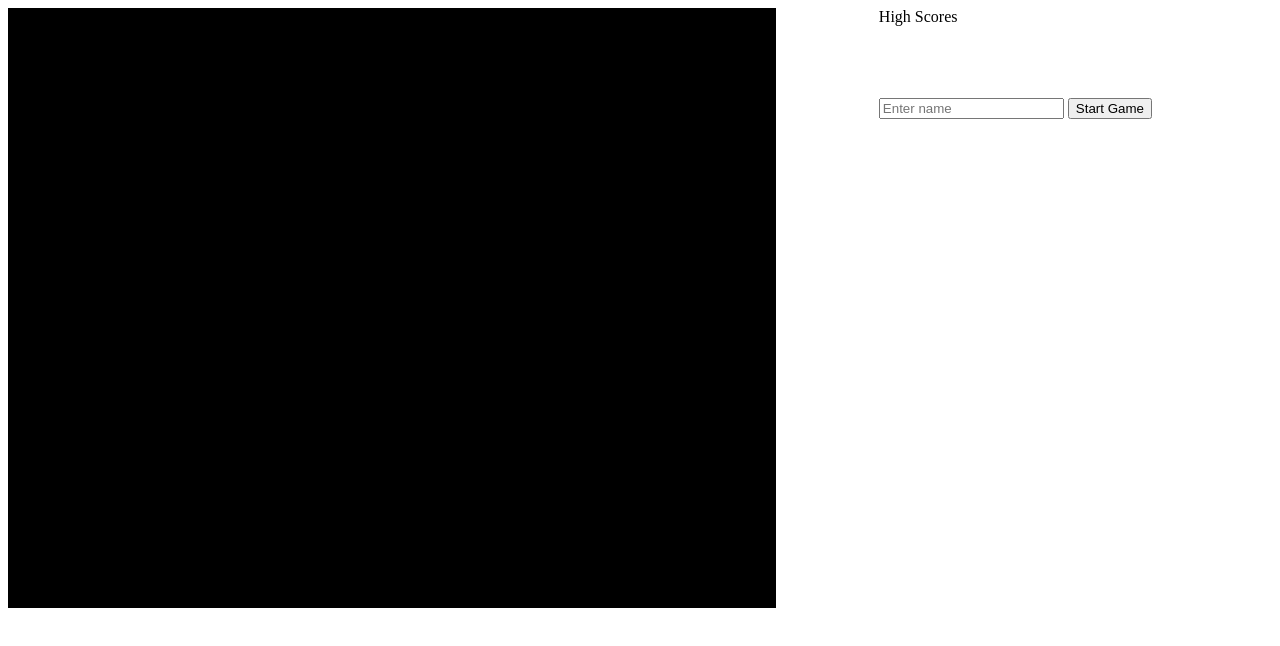
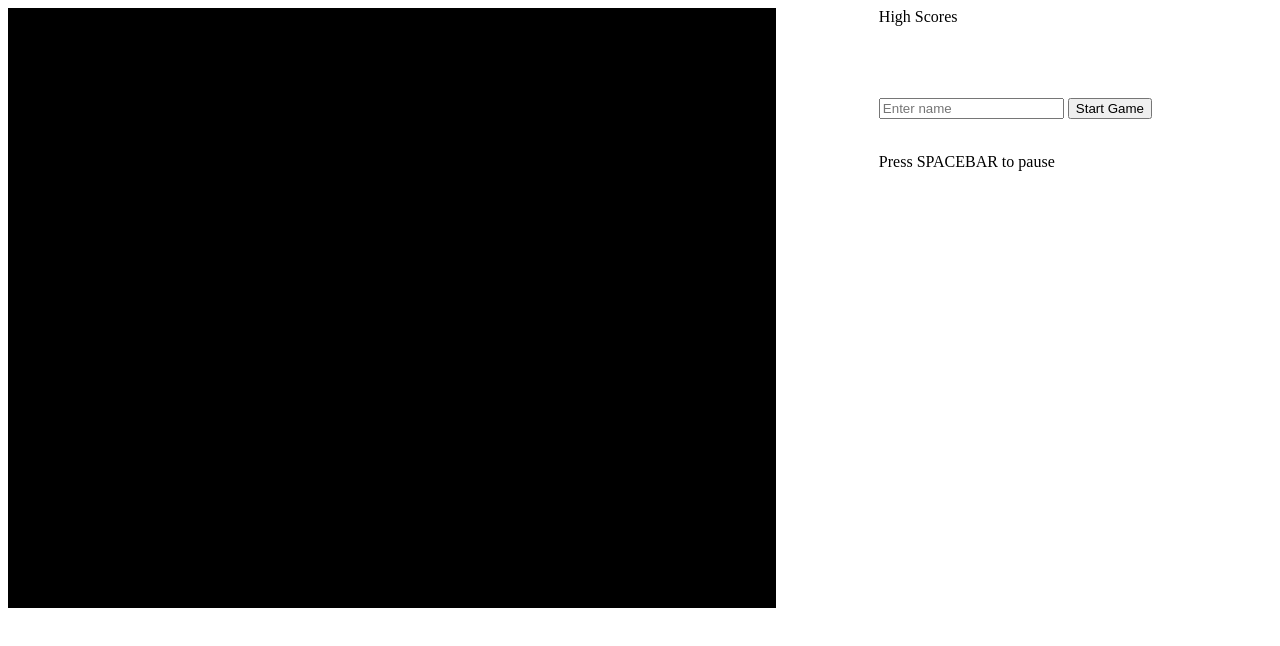
Before and after one commit to shakdwipeea/web-games, a website: page index.html in a window 1280 px wide. Drawn offline with nearby package versions, Linux system fonts and the light colour scheme; no server answers; files whose address does not match are found by name.

Commit message:
add pause help

```diff
--- a/index.html
+++ b/index.html
@@ -21,6 +21,9 @@
 <input id="name" type="text" name="name" placeholder="Enter name ">
 <b id="saved-name"></b>
 <button id="start">Start Game</button>
+<br>
+<br>
+<p>Press SPACEBAR to pause</p>
 </div>
 
 <script src="phaser.min.js"></script>
```
